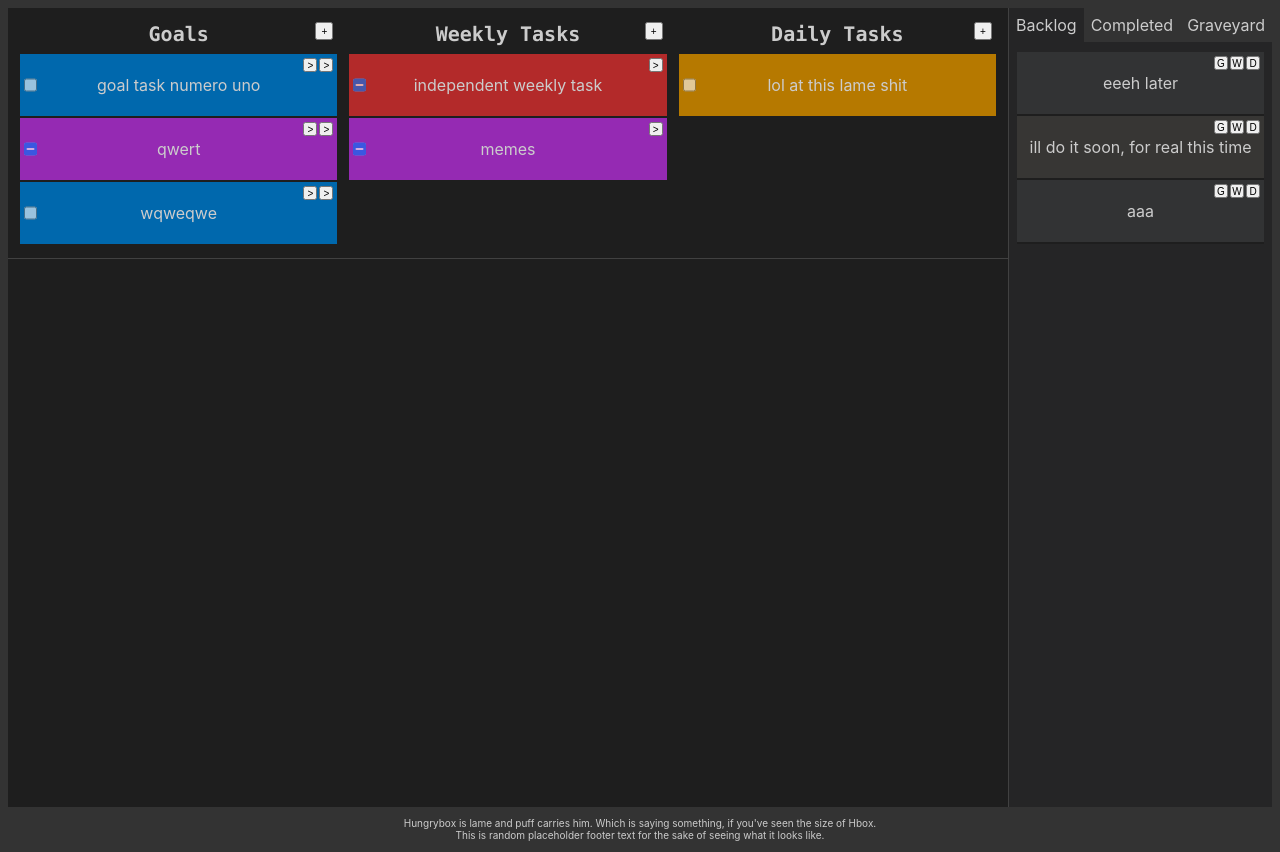
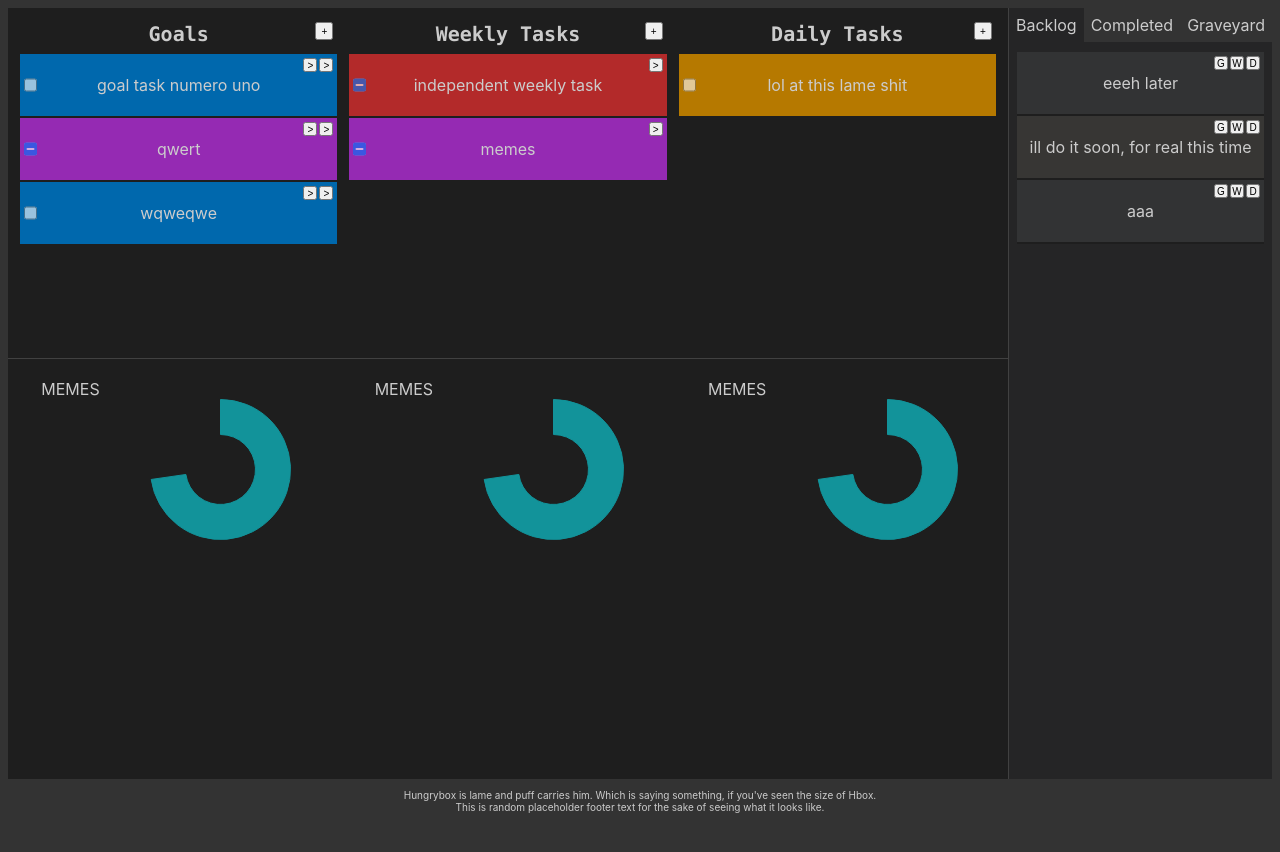
Before and after one commit to AlexJohnKennedy/TrackYourTodos, a React (Create React App) app: page / in a window 1280 px wide. After the commit the page ends 824 px from the top, so only its background shows below. Built offline with nearby package versions, Linux system fonts and the light colour scheme.

Commit message:
added some react-vis simple radial graphy bois

```diff
--- a/package.json
+++ b/package.json
@@ -5,7 +5,8 @@
   "dependencies": {
     "react": "^16.8.4",
     "react-dom": "^16.8.4",
-    "react-scripts": "2.1.8"
+    "react-scripts": "2.1.8",
+    "react-vis": "^1.11.7"
   },
   "scripts": {
     "start": "react-scripts start",
--- a/src/App.js
+++ b/src/App.js
@@ -1,5 +1,6 @@
 import React, { Component } from 'react';
 import './css/App.css';
+import '../node_modules/react-vis/dist/style.css';
 import { ActiveTaskSection } from './reactComponents/ActiveTaskSection';
 import { TaskStatisticsSection } from './reactComponents/TaskStatisticsSection';
 import { BacklogSection } from './reactComponents/BacklogSection';
--- a/src/css/GridLayout.css
+++ b/src/css/GridLayout.css
@@ -29,8 +29,8 @@
         grid-row-start: 1;
         grid-row-end: 2;
 
-        min-height: 25rem;
-        max-height: 40rem;
+        min-height: 35rem;
+        max-height: 50rem;
 
         width: 100%;
         min-width: var(--active-tasks-min-total-width);
@@ -50,7 +50,7 @@
         width: 100%;
 
         min-height: 0;
-        max-height: 85rem;
+        max-height: 94.1rem;
 
         border-left: 1px solid var(--divider-colour);
         display: inline-flex;
@@ -71,7 +71,7 @@
         grid-template-columns: 1fr 1fr 1fr;
 
         /* Top row for the summary blocks, the next three rows for the timeline graphs. Hardcoded heights :) */
-        grid-template-rows: 18rem 12rem 12rem 12rem;
+        grid-template-rows: 22rem 20rem;
     }
     .Footer {
         grid-column-start: 2;
@@ -88,7 +88,7 @@
     #root {
         display: grid;
         grid-template-columns: 1fr minmax(var(--active-tasks-min-total-width-when-squashed), var(--active-tasks-min-total-width)) 1fr;
-        grid-template-rows: auto 45rem auto;
+        grid-template-rows: auto auto auto;
     }
 
     .ActiveTaskSection {
@@ -97,8 +97,8 @@
         grid-row-start: 1;
         grid-row-end: 2;
 
-        min-height: 25rem;
-        max-height: 40rem;
+        min-height: 35rem;
+        max-height: 50rem;
         padding-left: var(--board-spacing-amount);
         padding-right: var(--board-spacing-amount);
 
@@ -116,12 +116,15 @@
         grid-row-start: 2;
         grid-row-end: 3;
 
-        display: inline-flex;
-
         border-top: 1px solid var(--divider-colour);
 
-        /* TEMP PLACEHOLDER */
-        height: 45rem;
+        display: inline-grid;
+
+        /* 3 evenly spaced columns to define the summary blocks, which contain the radial graphs */
+        grid-template-columns: 1fr 1fr 1fr;
+
+        /* Top row for the summary blocks, the next three rows for the timeline graphs. Hardcoded heights :) */
+        grid-template-rows: 22rem 20rem;
     }
     .Footer {
         grid-column-start: 2;
@@ -138,7 +141,7 @@
     #root {
         display: grid;
         grid-template-columns: 1fr minmax(var(--active-tasks-single-board-min-width), var(--active-tasks-single-board-max-width)) 1fr;
-        grid-template-rows: auto 45rem auto;
+        grid-template-rows: auto auto auto;
     }
     .ActiveTaskSection {
         grid-column-start: 2;
@@ -172,6 +175,14 @@
         grid-row-end: 3;
 
         border-top: none;
+
+        display: inline-grid;
+
+        /* 3 evenly spaced columns to define the summary blocks, which contain the radial graphs */
+        grid-template-columns: 1fr 1fr;
+
+        /* Top row for the summary blocks, the next three rows for the timeline graphs. Hardcoded heights :) */
+        grid-template-rows: 22rem 20rem;
     }
     .Footer {
         grid-column-start: 2;
--- a/src/css/TaskStatisticsSection.css
+++ b/src/css/TaskStatisticsSection.css
@@ -1,14 +1,21 @@
 .TaskStatisticsSection {
     background-color: var(--editor-background-colour);
-
-    padding-top: var(--top-padding-amount);
-    padding-bottom: var(--top-padding-amount);
-    padding-left: var(--board-spacing-amount);
-    padding-right: var(--board-spacing-amount);
 }
 
-.TaskStatisticsSection .placeholder {
-    background-color: rgb(0,0,0,0);
-    border-radius: var(--border-radius);
-    flex-grow: 1;
+.summaryBlockFlexContainer {
+    display: inline-flex;
+    flex-direction: row;
+    justify-content: space-evenly;
 }
+
+.summaryBlockFlexContainer .chartWrapper {
+    height: 17.5rem;
+    width: 17.5rem;
+    margin-top: auto;
+    margin-bottom: auto;
+}
+
+.summaryBlockFlexContainer .statNums {
+    padding-top: 2rem;
+    padding-bottom: 2rem;
+}
--- a/src/interactionLayer/viewLayerInteractionApi.js
+++ b/src/interactionLayer/viewLayerInteractionApi.js
@@ -279,7 +279,10 @@ function BuildNewInactiveTaskView(domainTaskObj, tasklistobj, viewLayerCallbackL
 
 // Interaction API object for the Statistics Model. For now, it simply wraps the statistics model and hides the
 // internal data structures.
-export function RegisterForStatisticsModel() {
+export function RegisterForStatisticsModel(completedCallback, failedCallback) {
+    DataEventCallbackHandlers.taskCompletedHandlers.push(completedCallback);
+    DataEventCallbackHandlers.taskFailedHandlers.push(failedCallback);
+
     function GetStatistics(options) {
         return StatisticsModelObj.GetStatistics(options);
     }
--- /dev/null
+++ b/src/reactComponents/RadialSummaryBlock.js
@@ -0,0 +1,49 @@
+import React, { Component } from 'react';
+import { XYPlot, FlexibleXYPlot, VerticalGridLines, HorizontalGridLines, XAxis, YAxis, LineSeries, ArcSeries } from 'react-vis';
+
+// This component is the building block for the 'summary' statistics section, which shows a
+// radial graph and some numbers.
+export class RadialSummaryBlock extends Component {
+    render() {
+        let angle;
+        if (this.props.completed === 0) {
+            angle = 0;
+        }
+        else if (this.props.failed === 0) {
+            angle = 2 * Math.PI;
+        }
+        else {
+            angle = 2 * Math.PI * this.props.completed / (this.props.completed + this.props.failed);
+        }
+
+        const data = [
+            {angle0: 0, angle: angle, opacity: 1, radius: 70, radius0: 35}
+        ];
+
+        return (
+            <div className="summaryBlockFlexContainer">
+                <StatNums/>
+                <div className="chartWrapper">
+                    <FlexibleXYPlot margin={{left: 0, right: 0, top: 0, bottom: 0}} xDomain={[-87.5, 87.5]} yDomain={[-87.5, 87.5]}>
+                    <ArcSeries
+                        animation
+                        radiusType={'literal'}
+                        center={{x: 0, y: 0}}
+                        data={data}
+                        colorType={'literal'}/>
+                    </FlexibleXYPlot>
+                </div>
+            </div>
+        );
+    }
+}
+
+export class StatNums extends Component {
+    render() {
+        return (
+            <div className="statNums">
+                MEMES
+            </div>
+        );
+    }
+}
--- a/src/reactComponents/TaskStatisticsSection.js
+++ b/src/reactComponents/TaskStatisticsSection.js
@@ -1,11 +1,84 @@
 import React, { Component } from 'react';
+import {RadialSummaryBlock } from './RadialSummaryBlock';
+import { RegisterForStatisticsModel } from '../interactionLayer/viewLayerInteractionApi';
+
 
 export class TaskStatisticsSection extends Component {
+    constructor(props) {
+        super(props);
+
+        this.state = {
+            statsObject: {
+                dayStats: {
+                    numCompletedArray: [],
+                    numFailedArray: [],
+                    totalCompleted: 0,
+                    totalFailed: 0
+                },
+                monthStats: {
+                    numCompletedArray: [],
+                    numFailedArray: [],
+                    totalCompleted: 0,
+                    totalFailed: 0
+                },
+                weekStats: {
+                    numCompletedArray: [],
+                    numFailedArray: [],
+                    totalCompleted: 0,
+                    totalFailed: 0
+                },
+                yearStats: {
+                    numCompletedArray: [],
+                    numFailedArray: [],
+                    totalCompleted: 0,
+                    totalFailed: 0
+                },
+                alltimeStats: {
+                    completedAggregate: 0,
+                    failedAggregate: 0
+                }
+            }
+        };
+
+        this.handleChange = this.handleChange.bind(this);
+    }
+    componentDidMount() {
+        this.statisticsModelApi = RegisterForStatisticsModel(this.handleChange, this.handleChange);
+        this.handleChange(null, null);
+    }
+    handleChange(task, tasklist) {
+        // Ignore the paramters from the callback. Whenever this is called, we should simply refresh our stats.
+        const stats = this.statisticsModelApi.GetStatistics({
+            days: 30,
+            weeks: 6,
+            months: 6,
+            years: 1,
+            alltime: true
+        });
+
+        this.setState({
+            statsObject: stats
+        });
+    }
+
     render() {
+        // One summary block for the last week, one for last month, and one for all time. (subject to change).
+        let dayCompleted = 0;
+        let dayFailed = 0;
+        for (let i=0; i < 7; i++) {
+            dayCompleted += this.state.statsObject.dayStats.numCompletedArray[i];
+            dayFailed += this.state.statsObject.dayStats.numFailedArray[i];
+        }
+        const monthCompleted = this.state.statsObject.dayStats.totalCompleted;
+        const monthFailed    = this.state.statsObject.dayStats.totalFailed;
+        const alltimeCompleted = this.state.statsObject.alltimeStats.completedAggregate;
+        const alltimeFailed = this.state.statsObject.alltimeStats.failedAggregate;
+
         return(
             <div className="TaskStatisticsSection">
-                <div className="placeholder">
-                </div>
+                <RadialSummaryBlock completed={dayCompleted} failed={dayFailed}/>
+                <RadialSummaryBlock completed={monthCompleted} failed={monthFailed}/>
+                <RadialSummaryBlock completed={alltimeCompleted} failed={alltimeFailed}/>
             </div>
         );
     }
```
Also changed, not shown: 1 other file (tests, documents, lock files or other folders).
